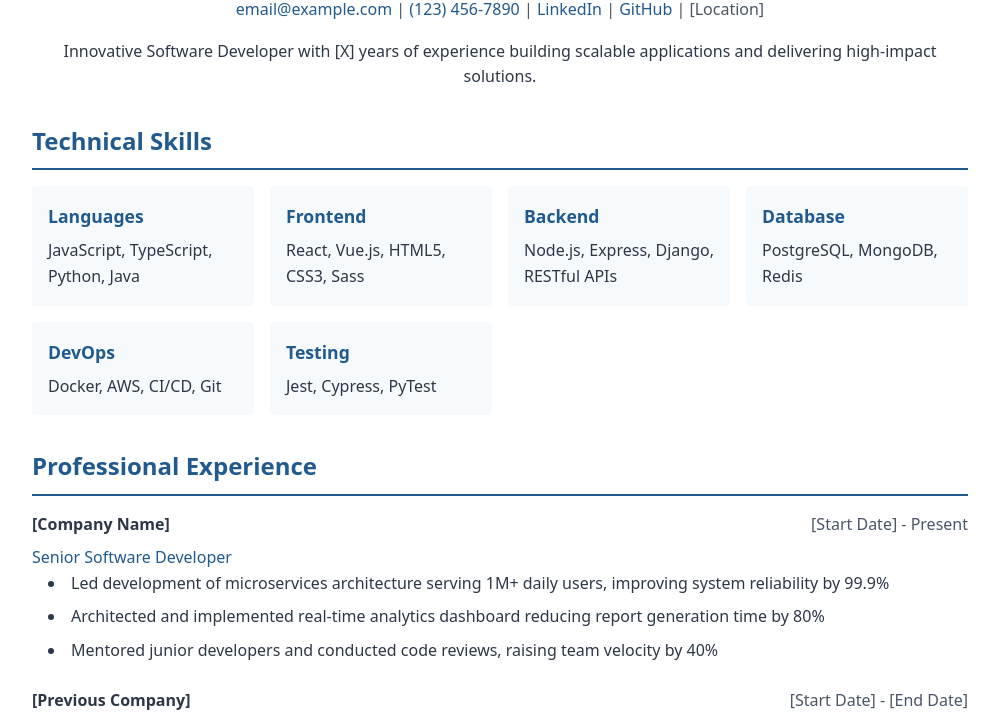
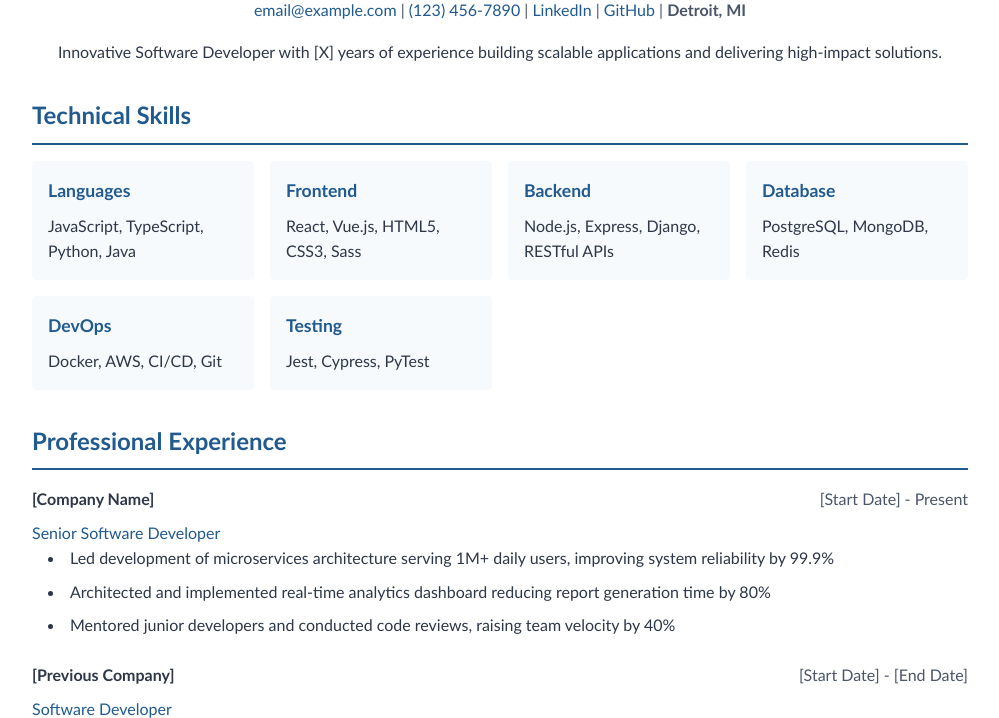
Before and after one commit to echosonusharma/resume, a plain HTML site: page index.html in a window 1280 px wide. Shown: the part 107-825 px from the top of the page, without its empty margins (140-1139 px from the left). Drawn offline with Linux system fonts and the light colour scheme.

Commit message:
fix: style

```diff
--- a/index.html
+++ b/index.html
@@ -17,7 +17,7 @@
       margin: 0;
       padding: 0;
       box-sizing: border-box;
-      font-family: system-ui, -apple-system, sans-serif;
+      font-family: Calibri, sans-serif;
       -webkit-print-color-adjust: exact !important;
       print-color-adjust: exact !important;
     }
@@ -54,6 +54,10 @@
 
     .contact-info a:hover {
       text-decoration: underline;
+    }
+
+    .contact-info #location {
+      font-weight: 600;
     }
 
     section {
@@ -201,7 +205,7 @@
       <a href="tel:+1234567890">(123) 456-7890</a> |
       <a href="https://linkedin.com/in/yourprofile">LinkedIn</a> |
       <a href="https://github.com/yourusername">GitHub</a> |
-      [Location]
+      <span id="location">Detroit, MI</span>
     </div>
     <p>Innovative Software Developer with [X] years of experience building scalable applications and delivering
       high-impact solutions.</p>
```
